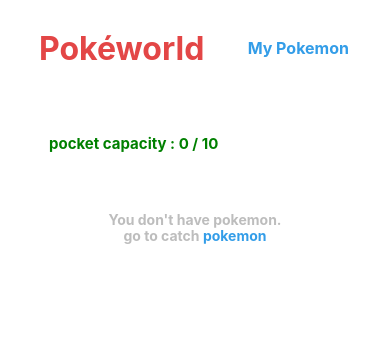
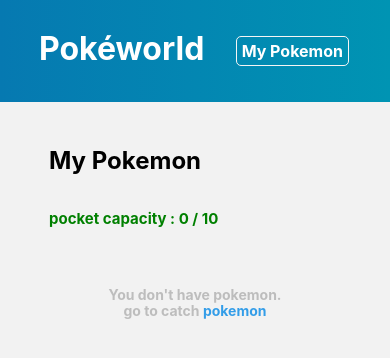
Before and after one commit to yudafahrudin/pokeworld, a React (Create React App) app: page /my-pokemon in a window 390 px wide. Shown: the top 358 px of the page. Built offline with nearby package versions, Linux system fonts and the light colour scheme.

Commit message:
add style mobile

```diff
--- a/src/index.css
+++ b/src/index.css
@@ -1,5 +1,6 @@
 body {
   margin: 0;
+  background-color: #F2F2F2;
   font-family: -apple-system, BlinkMacSystemFont, 'Segoe UI', 'Roboto', 'Oxygen',
     'Ubuntu', 'Cantarell', 'Fira Sans', 'Droid Sans', 'Helvetica Neue',
     sans-serif;
--- a/src/layouts/Header.js
+++ b/src/layouts/Header.js
@@ -6,7 +6,10 @@
 
 const container = css`
     width:100%;
-    max-height:15vh;`
+    max-height:15vh;
+    margin-bottom:25px;
+    background: rgb(6,121,177);
+    background: linear-gradient(90deg, rgba(6,121,177,1) 0%, rgba(0,148,179,1) 100%);`
 
 const wrapper = css`
     width:60vw;
@@ -22,7 +25,7 @@
 
 const logo = css`
     text-decoration: none;
-    color: ${colors.title};`
+    color: ${colors.white};`
 
 const menu = css`
     display:inline-flex;
@@ -34,12 +37,13 @@
     margin: 0 2px;
     overflow: hidden;
     a {
-        line-height:25px;
         display: block;
         text-decoration: none;
         font-weight: bold;
-        height: 100%;
-        color:${colors.primary};
+        padding:5px;
+        border-radius:5px;
+        border:1px solid ${colors.white2};
+        color:${colors.white};
     }`
 
 function Header() {
--- a/src/pages/MyPokemon.js
+++ b/src/pages/MyPokemon.js
@@ -118,9 +118,8 @@
     )
 
     return (
-        <div
-            className={container}
-        >
+        <div className={container}>
+            <h2 className={css`margin-left:10px`}>My Pokemon</h2>
             <div className={containerCapacity}>
                 <p
                     className={
--- a/src/pages/PokemonDetail.js
+++ b/src/pages/PokemonDetail.js
@@ -57,9 +57,9 @@
 const basicInfoContainer = css`
     margin-bottom:0px;
     list-style:none;
-    padding:10px;
+    padding:15px;
     border-radius:10px;
-    background:#F2F2F2;`
+    background: ${colors.white};`
 
 const basicInfoLabel = css`
     font-size:12px;
@@ -76,8 +76,8 @@
 
 const infoStatContainer = css`
     list-style:none;
-    margin-top:0px;
-    padding:10px 10px 10px 0;
+    background: ${colors.white};
+    padding:15px;
     border-radius:10px;`
 
 const infoStatLabel = css`
@@ -87,7 +87,7 @@
 
 const infoStatPower = css`
     display:block;
-    background:#559EDF;
+    background:${colors.primary};
     padding:2px 2px 2px 10px;
     color:#ffffff;
     font-weight:bold;`
@@ -95,14 +95,16 @@
 const infoStatPowerContainer = css`
     width:100%;
     border-radius:5px;
-    background:#E6E6E6;`
+    background:#CFE9FF;`
+// background:${colors.white};`
 
 const movesContainer = css`
     margin-bottom:0px;
     list-style:none;
-    padding:10px;
+    padding:15px;
+    padding-bottom:20px;
     border-radius:10px;
-    background:#F2F2F2;`
+    background:${colors.white};`
 
 const modalContainer = css`
     max-height:50vh;
@@ -332,6 +334,7 @@
 
         return (
             <div className={container}>
+                <h2>Pokemon Detail</h2>
                 {ModalCatchPokemon()}
                 {ModalPocketFull()}
                 {ModalPokemonRun()}
```
